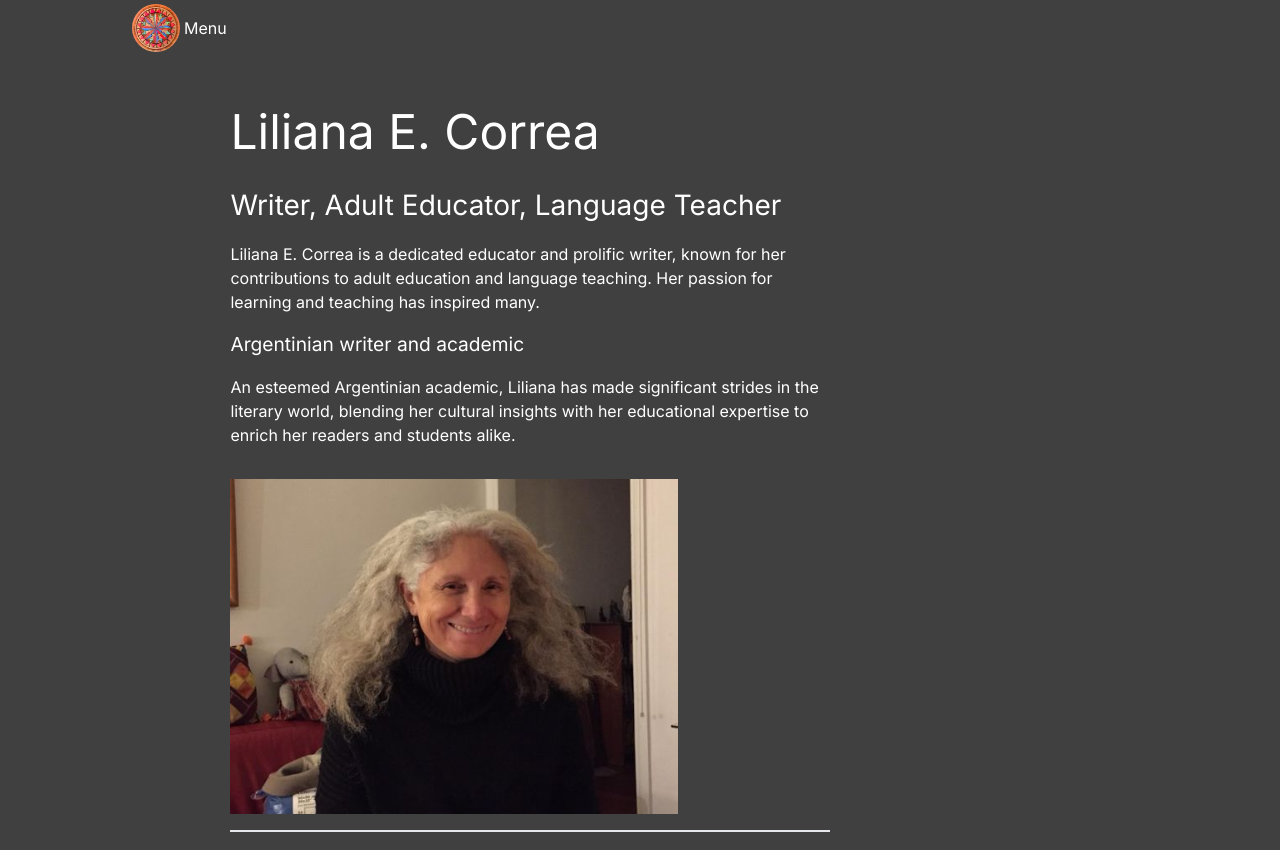
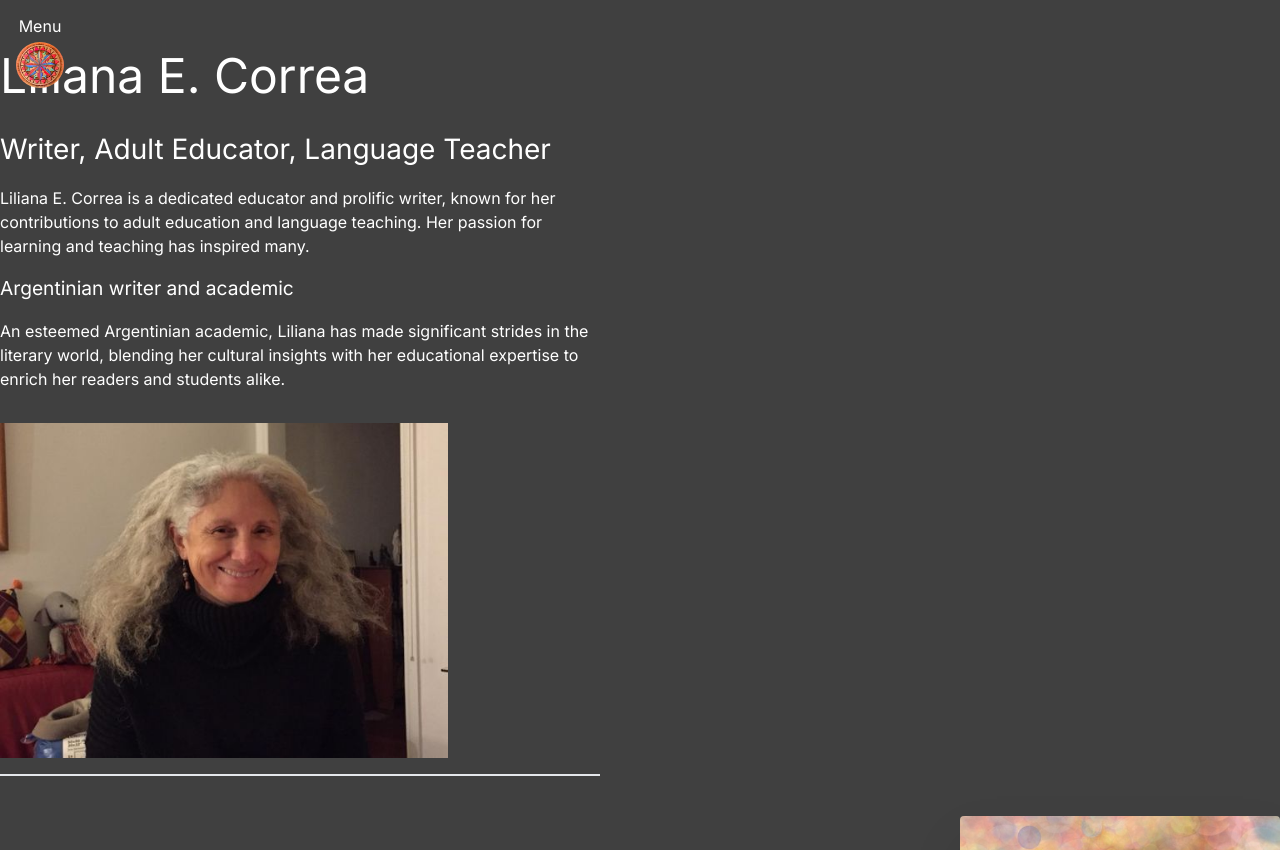
Before and after one commit to LYD01/liliana.e.correa, a Next.js app: page / in a window 1280 px wide. Shown: the top 850 px of the page. Built offline with nearby package versions, Linux system fonts and the light colour scheme.

Commit message:
layout work

```diff
--- a/src/app/about/page.tsx
+++ b/src/app/about/page.tsx
@@ -4,21 +4,21 @@ import Link from "next/link";
 
 export default function AboutPage() {
     return (
-        <div className="bg-neutral-700	 min-h-[56rem]">
+        <div className="bg-neutral-700 max-w-[1280px]	 min-h-[56rem]">
             <div className=" px-1 pt-20 h-full container mx-auto flex items-center justify-between max-[1075px]:flex-col max-[1075px]:items-baseline ">
                 <div className=" select-all border-t text-white p-1">
                     <div className="max-w-[600px] py-20">
-                            <h1 className="text-white">About</h1>
-                            <p className="my-4 ">Liliana Correa is a bilingual Spanish-English writer and educator living in Bundjalung Country in the Northern Rivers. Liliana attained a Doctoral degree from Western Sydney University in 2013 and she has extensive experience working in the areas of community arts and adult education. She is currently working in the vocational education sector and is passionate about supporting adult literacy and lifelong learning. Liliana co-writing a new book documenting the history and legacy of the Multicultural Theatre Alliance in 1990’s Sydney as well as continuing her creative writing projects.</p>
+                        <h1 className="text-white">About</h1>
+                        <p className="my-4 ">Liliana Correa is a bilingual Spanish-English writer and educator living in Bundjalung Country in the Northern Rivers. Liliana attained a Doctoral degree from Western Sydney University in 2013 and she has extensive experience working in the areas of community arts and adult education. She is currently working in the vocational education sector and is passionate about supporting adult literacy and lifelong learning. Liliana co-writing a new book documenting the history and legacy of the Multicultural Theatre Alliance in 1990’s Sydney as well as continuing her creative writing projects.</p>
                     </div>
                 </div>
-                <Image src={`/img/mar-de-cobo-fin.png`} alt="" width={700} height={700} className="p-1 my-1 mx-auto shadow-md rounded-l"/>
+                <Image src={`/img/mar-de-cobo-fin.png`} alt="" width={700} height={700} className="p-1 my-1 mx-auto shadow-md rounded-l" />
             </div>
             <div className="p-1 py-12 h-full container mx-auto">
                 <div className="max-w-[900px] select-all text-white p-1 ">
                     <h2 className="my-4">Some featured works</h2>
                     <section className="w-full bg-slate-600 border-y p-4">
-                        <h3  className="">Latin American Arts Practices in Sydney</h3>
+                        <h3 className="">Latin American Arts Practices in Sydney</h3>
                         <span className="block my-1 py-1 font-semibold">2012</span>
                         <Link href={``} className="hover:underline text-blue-200">
                             Doctorate of Cultural Research Thesis: The Politics of Cultural Visibility
--- a/src/app/components/header.tsx
+++ b/src/app/components/header.tsx
@@ -9,23 +9,24 @@ export const Header = () => {
         isMenuOpen === 1 ? setIsMenuOpen(0) : setIsMenuOpen(1);
     }
     return (
-        <header className=" bg-neutral-700">
-            <div className="relative px-1 flex-col items-center justify-between container mx-auto">
-                < div className="relative min-h-[1rem]" >
+        <header className="sticky ml-4  top-10 ">
+            <div className="absolute">
+
+
                 {/* left main menu */}
-                    < div className="absolute z-10 my-1 opacity-99" >
+                < div className="opacity-99" >
                     <button onClick={handleMenuButonClick} id="menu-button"
-                            className=" rounded w-[3rem] h-[3rem] gap-1 flex items-center">
+                        className=" rounded w-[3rem] h-[3rem] gap-1 flex items-center flex-col-reverse">
                         <Image
                             className="h-full w-full rounded-[50%]"
                             // src={`/icons/menu_24dp_FILL0_wght400_GRAD0_opsz24.svg`}
                             src="/img/LEC-mural.jpg"
                             height={30} width={30} alt="Lilianan Logo"
                         />
-                            <label htmlFor="#menu-button" className="block text-white h-full pt-[0.75rem] cursor-pointer">Menu</label>
+                        <label htmlFor="#menu-button" className="block text-white h-full cursor-pointer">Menu</label>
                     </button>
                 </div >
-                    <div className={`absolute left-0 top-20 rounded bg-blue-500 w-[10rem] z-10 ${isMenuOpen === 1 ? "block" : "hidden"}`}>
+                <div className={`rounded bg-blue-500 w-[10rem] z-10 ${isMenuOpen === 1 ? "block" : "hidden"}`}>
                     <ul className=" flex flex-col gap-1 select-text text-white">
                         <li className="w-full">
                             <Link href="/" className="flex items-center justify-between py-4 pl-1 pr-4 hover:bg-blue-600"
@@ -59,8 +60,9 @@ export const Header = () => {
                         </li>
                     </ul>
                 </div>
-                </div >
-            </div >
+
+            </div>
+
         </header >
     );
 }
--- a/src/app/contact-us/page.tsx
+++ b/src/app/contact-us/page.tsx
@@ -1,13 +1,13 @@
 import Image from "next/image";
 export default function ContactUsPage() {
     return (
-        <div className="bg-slate-500 h-[89vh]">
+        <div className="bg-slate-500 max-w-[1280px]">
             <div className="px-1 pt-20 container mx-auto flex items-center flex-col gap-4 ">
                 <h1 className="">Contact Me</h1>
                 <a href="mailto:lilianaecorrea55@gmail.com" className="flex items-center gap-1"><Image src={"/icons/mail_24dp_FILL0_wght400_GRAD0_opsz24.svg"} alt={"mail icon"} width={20} height={20} /> Email me at lilianaecorrea55@gmail.com</a>
                 <a href="linkedin.com/in/liliana-correa-a6670b19">
-{/* <Image src={""} alt={""} width={'20'} height={'20'}/>  */}
-View more on my LinkedIn profile</a>
+                    {/* <Image src={""} alt={""} width={'20'} height={'20'}/>  */}
+                    View more on my LinkedIn profile</a>
             </div>
         </div>
     );
--- a/src/app/layout.tsx
+++ b/src/app/layout.tsx
@@ -18,7 +18,7 @@ export default function RootLayout({
 }>) {
   return (
     <html lang="en">
-      <body className={`${inter.className} min-h-dvh mx-auto max-w-[80%] bg-neutral-700`}>
+      <body className={`${inter.className} min-h-dvh mx-auto relative bg-neutral-700 `}>
         <Header />
         {children}
         <Footer />
--- a/src/app/page.tsx
+++ b/src/app/page.tsx
@@ -2,8 +2,8 @@ import Image from "next/image";
 import Link from "next/link";
 export default function Home() {
   return (
-    <main className="w-full mx-auto max-w-[80%]">
-      <div className="flex items-center gap-60 tabletAndBelow:gap-10 tabletAndBelow:flex-col tabletAndBelow:items-start max-w-[980px] mx-auto pt-20 pb-4">
+    <main className="w-full mx-auto  max-w-[1280px]">
+      <div className="flex items-center gap-60 tabletAndBelow:gap-10 tabletAndBelow:flex-col tabletAndBelow:items-start mx-auto py-10">
         <div className="max-w-[600px] tabletAndBelow:border-b-2">
           <h1 className="">Liliana E. Correa</h1>
           <h2 className="my-4">Writer, Adult Educator, Language Teacher</h2>
--- a/src/app/works/page.tsx
+++ b/src/app/works/page.tsx
@@ -18,11 +18,11 @@ export default function WorksPage() {
         { id: 8, title: 'Los Sentidos de la Noche (Senses of the Night)', description: "One way to explore the complexities of senses, cultures and identities is through creativity and in conversations with other artists exchanging experiences or reflecting about personal journeys. I use creative prose, poetry and image-text compositions, for example in the form of postcards or collage. Creative conversations have facilitated an understanding of this country's complexities, and through this process I can make sense of my surroundings while sustaining a connection with places in Latin America I considered home. In this instance I invited Uruguayan painter Abigail Lutzen, trained in the Constructivist School of paint led by Torres Garcia and Tjanara Jaly Talbot, a young Indigenous woman from Sydney who supports Sydney Action for Juarez, a group that I established with other women to raise awareness about gender violence in Mexico. These are different representations of poetic and visual “feminine sensitivities” showing how we make sense of our immediate cultural environment in solidarity with others and engaging in creative collaborations as women artists.", url: "", img: "/img/Los-Sentidos-de-la-Noche.png" },
         { id: 9, title: 'Araña', description: '', url: "", img: "/img/puentes-review-issue3.png" },
         { id: 10, title: 'Perdiendo el rastro', description: '', url: "", img: "/img/puentes-review-issue3.png" },
-        {id: 11, title: 'From Hermosillo to Hill End: Potter Lino Alvarez Carrasco', description: "<iframe src='https://player.vimeo.com/video/23463046?h=fb2e54c9c0' width='640' height='480' frameborder='0' allow='autoplay; fullscreen; picture-in-picture' allowfullscreen></iframe><p><a href='https://vimeo.com/23463046'></a", url: "", img: "/img/pic-of-vid.png" },
+        { id: 11, title: 'From Hermosillo to Hill End: Potter Lino Alvarez Carrasco', description: "<iframe src='https://player.vimeo.com/video/23463046?h=fb2e54c9c0' width='640' height='480' frameborder='0' allow='autoplay; fullscreen; picture-in-picture' allowfullscreen></iframe><p><a href='https://vimeo.com/23463046'></a", url: "", img: "/img/pic-of-vid.png" },
     ];
 
     return (
-        <div className=" bg-neutral-700">
+        <div className=" bg-neutral-700 max-w-[1280px] mx-auto">
             <div className="px-1 pt-20 pb-10 h-full container mx-auto">
                 <div className=" border-t">
                     <h1 className="my-4">Creative Works</h1>
```
Lines whose indentation alone changed are shown as unchanged.
